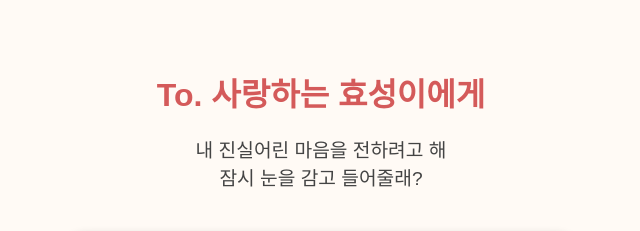
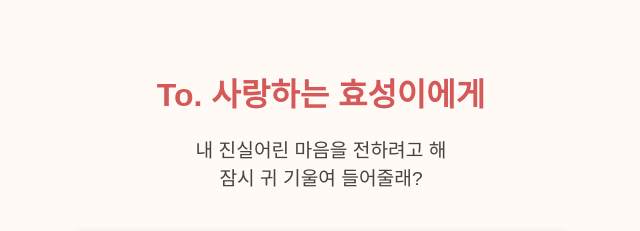
Before and after one commit to ymbhan/propose, a plain HTML site: page index.html in a window 1280 px wide. Shown: the top 231 px of the page, 319-959 px from the left. Drawn offline with Linux system fonts and the light colour scheme.

Commit message:
Add files via upload

```diff
--- a/index.html
+++ b/index.html
@@ -33,7 +33,7 @@
 </head>
 <body>
   <h1>To. 사랑하는 효성이에게</h1>
-  <p>내 진실어린 마음을 전하려고 해<br>잠시 눈을 감고 들어줄래?</p>
+  <p>내 진실어린 마음을 전하려고 해<br>잠시 귀 기울여 들어줄래?</p>
 
   <!-- 여기에 이미지 표시 -->
   <img src="love.png" alt="will you marry me"><br>
```
